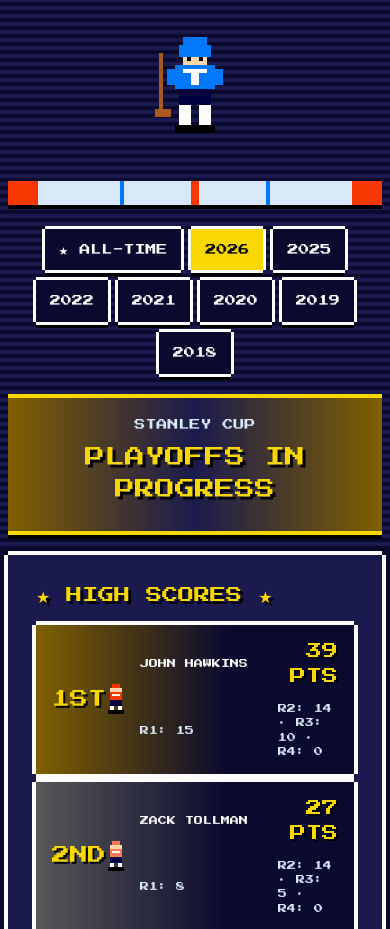
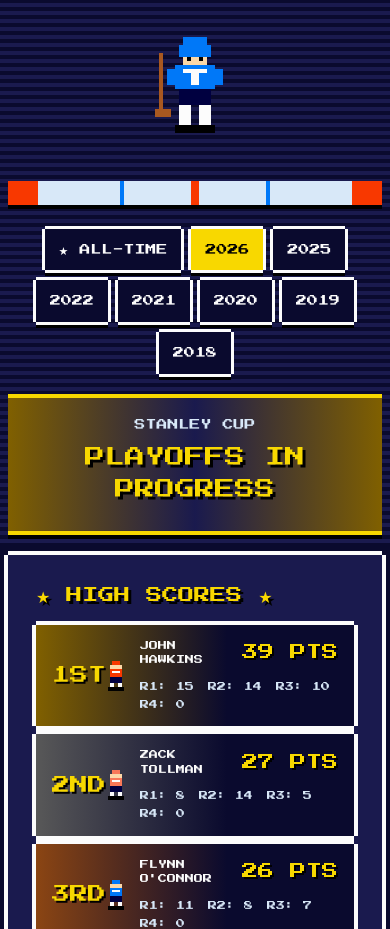
Before and after one commit to tollmanz/bracket, an Eleventy site: file src/year.11ty.js in a window 390 px wide. Shown: the part 174-1103 px from the top of the page. Built offline with nearby package versions, Linux system fonts and the light colour scheme; Eleventy itself is replaced by a stand-in of ours; files that its build step writes are made by us from their sources.

Commit message:
fix: lay out per-round scores side by side in standings
The standings round breakdown crammed rounds 2+ into one narrow cell.
Render each round as its own chip in a flex row so R1-R4 sit side by
side; on narrow screens they wrap onto a line under the player name.

```diff
--- a/assets/styles.css
+++ b/assets/styles.css
@@ -268,7 +268,7 @@ tbody tr:nth-child(even) td { background: rgba(255,255,255,0.10); }
 }
 .standings li {
   display: grid;
-  grid-template-columns: 60px 32px 1fr 80px 80px 100px;
+  grid-template-columns: 60px 32px 1fr auto 100px;
   gap: 12px;
   align-items: center;
   padding: 14px 16px;
@@ -289,7 +289,13 @@ tbody tr:nth-child(even) td { background: rgba(255,255,255,0.10); }
   text-shadow: 2px 2px var(--shadow);
 }
 .standings .name { color: var(--white); }
-.standings .r1, .standings .r2 { color: var(--ice); font-size: 9px; }
+.standings .rounds {
+  display: flex;
+  flex-wrap: wrap;
+  gap: 4px 14px;
+  justify-content: flex-end;
+}
+.standings .rd { color: var(--ice); font-size: 9px; white-space: nowrap; }
 .standings .total {
   text-align: right;
   color: var(--yellow);
@@ -346,16 +352,15 @@ tbody tr:nth-child(even) td { background: rgba(255,255,255,0.10); }
   table { font-size: 8px; }
   th, td { padding: 6px 4px; }
   .standings li {
-    grid-template-columns: 40px 24px 1fr 60px;
+    grid-template-columns: 40px 24px 1fr auto;
     grid-template-areas:
-      "rank sprite name total"
-      "rank sprite r1   r2";
+      "rank sprite name   total"
+      "rank sprite rounds rounds";
     font-size: 9px;
   }
   .standings .rank-num { grid-area: rank; }
   .standings .sprite   { grid-area: sprite; }
   .standings .name     { grid-area: name; }
   .standings .total    { grid-area: total; }
-  .standings .r1       { grid-area: r1; }
-  .standings .r2       { grid-area: r2; }
+  .standings .rounds   { grid-area: rounds; justify-content: flex-start; }
 }
```
Also changed, not shown: lib/render.mjs.
